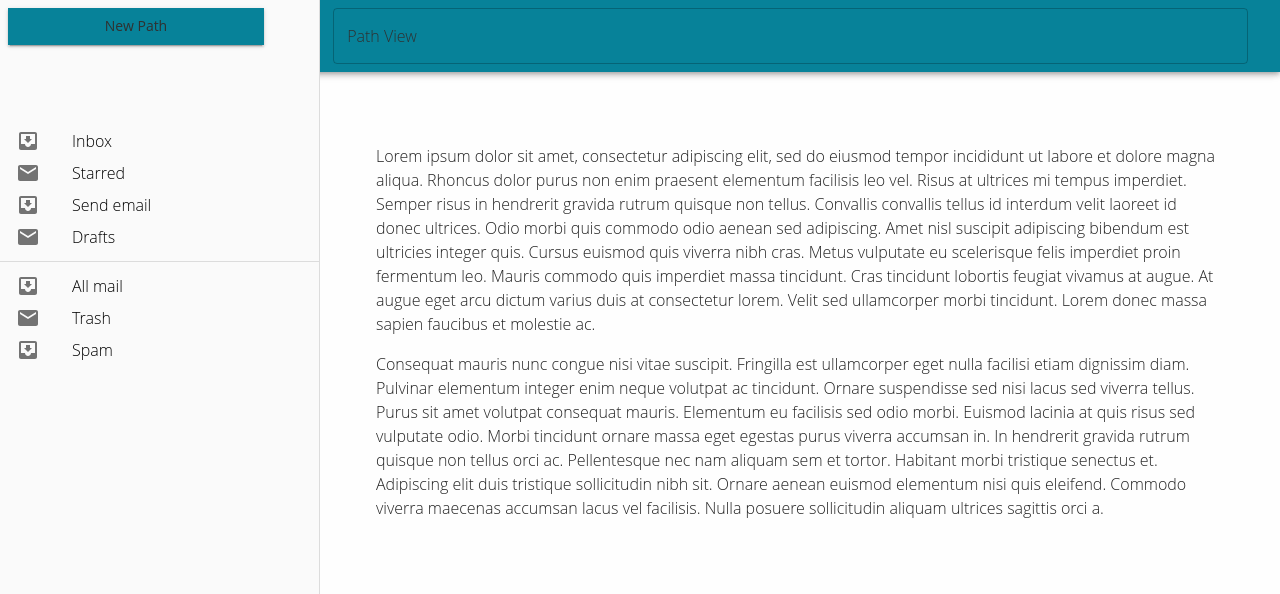
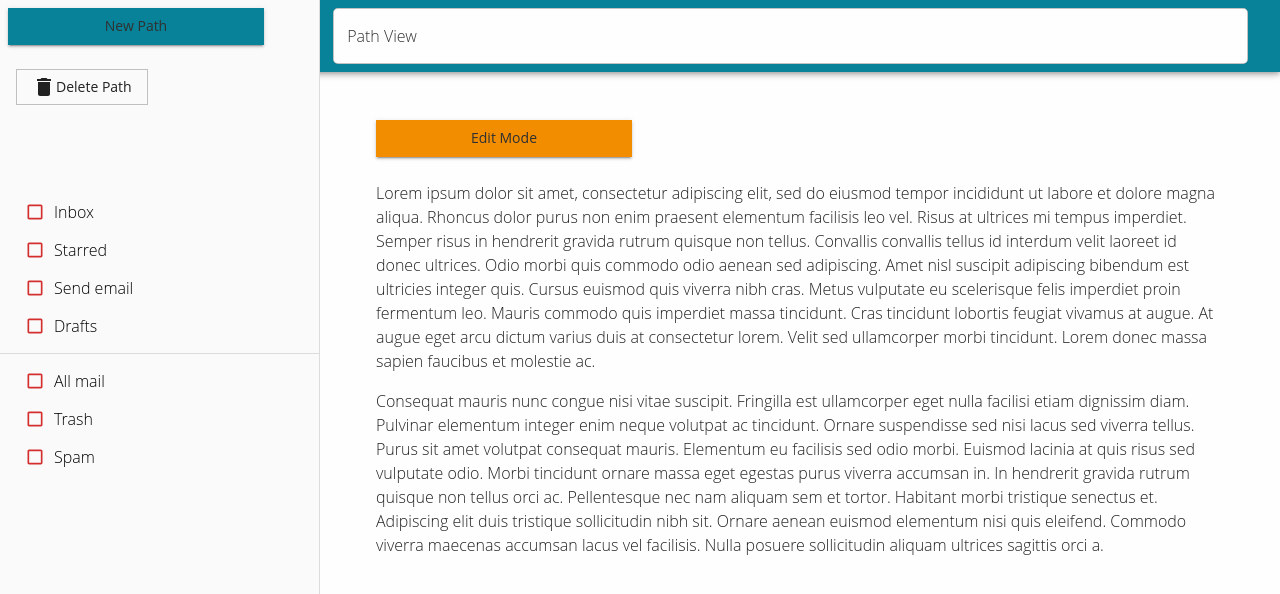
Before and after one commit to jocelynmutso/content-editor, a React (Create React App) app: page / in a window 1280 px wide. Shown: the top 594 px of the page. Built offline with nearby package versions, Linux system fonts and the light colour scheme.

Commit message:
add delete buttons

```diff
--- /dev/null
+++ b/src/core/buttons/DeleteCheckbox.tsx
@@ -0,0 +1,39 @@
+import React from 'react';
+import { createStyles, Theme, makeStyles } from '@material-ui/core/styles';
+import Checkbox from '@material-ui/core/Checkbox';
+
+
+
+const useStyles = makeStyles((theme: Theme) =>
+  createStyles({
+    checkbox: {
+      color: theme.palette.error.dark,
+    },
+  }),
+);
+
+
+
+interface DeleteCheckboxProps {
+
+}
+
+
+const DeleteCheckbox: React.FC<DeleteCheckboxProps> = () => {
+  const classes = useStyles();
+  const [checked, setChecked] = React.useState(true);
+  const handleChange = (event: React.ChangeEvent<HTMLInputElement>) => {
+  };
+
+  return (
+    <div>
+      <Checkbox
+        className={classes.checkbox}
+        size="small"
+        inputProps={{ 'aria-label': 'checkbox with small size' }}
+      />
+    </div>
+  );
+}
+
+export { DeleteCheckbox }
--- /dev/null
+++ b/src/core/buttons/DeletePathButton.tsx
@@ -0,0 +1,37 @@
+import React from 'react';
+import { createStyles, Theme, makeStyles } from '@material-ui/core/styles';
+import Button from '@material-ui/core/Button';
+import DeleteIcon from '@material-ui/icons/Delete';
+
+
+const useStyles = makeStyles((theme: Theme) =>
+  createStyles({
+    button: {
+      "&:hover": {
+         color: theme.palette.error.dark,
+         backgroundColor: theme.palette.background.default,
+      },
+      margin: theme.spacing(2),
+    },
+  }),
+);
+
+interface DeletePathButtonProps {
+
+}
+
+
+const DeletePathButton: React.FC<DeletePathButtonProps> = () => {
+  const classes = useStyles();
+
+  return (
+    <div>
+      <Button variant="outlined" className={classes.button}>
+      <DeleteIcon />
+        Delete path
+      </Button>
+    </div>
+  );
+}
+
+export { DeletePathButton }
--- a/src/core/buttons/EditModeButton.tsx
+++ b/src/core/buttons/EditModeButton.tsx
@@ -6,9 +6,10 @@ const useStyles = makeStyles((theme: Theme) =>
   createStyles({
     root: {
       '& > *': {
-        margin: theme.spacing(1),
+        marginLeft: 0,
+        marginBottom: theme.spacing(3),
         width: '20vw',
-        align: 'center'
+        backgroundColor: theme.palette.info.main
       },
     },
   }),
@@ -24,7 +25,7 @@ const EditModeButton: React.FC<EditModeButtonProps> = () => {
   return (
     <div className={classes.root}>
       <Button variant="contained" color="primary">
-        Edit
+        Edit Mode
       </Button>
     </div>
   );
--- a/src/core/buttons/NewPathButton.tsx
+++ b/src/core/buttons/NewPathButton.tsx
@@ -8,7 +8,6 @@ const useStyles = makeStyles((theme: Theme) =>
       '& > *': {
         margin: theme.spacing(1),
         width: '20vw',
-        align: 'center'
       },
     },
   }),
--- a/src/core/components/PathView.tsx
+++ b/src/core/components/PathView.tsx
@@ -8,6 +8,8 @@ const useStyles = makeStyles((theme: Theme) =>
       '& > *': {
         margin: theme.spacing(1),
         width: '100ch',
+        backgroundColor: theme.palette.background.paper,
+        borderRadius: 5,
       },
     },
   }),
--- a/src/core/index.ts
+++ b/src/core/index.ts
@@ -7,3 +7,5 @@ export { PathView } from './components/PathView';
 
 export { NewPathButton } from './buttons/NewPathButton';
 export { EditModeButton } from './buttons/EditModeButton';
+export { DeleteCheckbox } from './buttons/DeleteCheckbox';
+export { DeletePathButton } from './buttons/DeletePathButton';
--- a/src/core/layout/AppDrawer.tsx
+++ b/src/core/layout/AppDrawer.tsx
@@ -6,13 +6,12 @@ import Toolbar from '@material-ui/core/Toolbar';
 import List from '@material-ui/core/List';
 import Divider from '@material-ui/core/Divider';
 import ListItem from '@material-ui/core/ListItem';
-import ListItemIcon from '@material-ui/core/ListItemIcon';
 import ListItemText from '@material-ui/core/ListItemText';
-import InboxIcon from '@material-ui/icons/MoveToInbox';
-import MailIcon from '@material-ui/icons/Mail';
+
 
 import { NewPathButton } from '../';
-
+import { DeleteCheckbox } from '../';
+import { DeletePathButton } from '../';
 
 const drawerWidth = '25vw';
 
@@ -59,14 +58,14 @@ const AppDrawer: React.FC<AppDrawerProps> = () => {
           paper: classes.drawerPaper,
         }}
       >
-      <NewPathButton />
-
+        <NewPathButton />
+        <DeletePathButton />
         <Toolbar />
         <div className={classes.drawerContainer}>
           <List>
             {['Inbox', 'Starred', 'Send email', 'Drafts'].map((text, index) => (
               <ListItem button key={text}>
-                <ListItemIcon>{index % 2 === 0 ? <InboxIcon /> : <MailIcon />}</ListItemIcon>
+                <DeleteCheckbox />
                 <ListItemText primary={text} />
               </ListItem>
             ))}
@@ -75,7 +74,7 @@ const AppDrawer: React.FC<AppDrawerProps> = () => {
           <List>
             {['All mail', 'Trash', 'Spam'].map((text, index) => (
               <ListItem button key={text}>
-                <ListItemIcon>{index % 2 === 0 ? <InboxIcon /> : <MailIcon />}</ListItemIcon>
+                <DeleteCheckbox />
                 <ListItemText primary={text} />
               </ListItem>
             ))}
--- a/src/core/layout/AppEditor.tsx
+++ b/src/core/layout/AppEditor.tsx
@@ -1,6 +1,8 @@
 import React from 'react';
 import Container from '@material-ui/core/Container';
 import { makeStyles, createStyles, Theme, Toolbar, Typography } from '@material-ui/core';
+
+import { EditModeButton } from '../';
 
 const useStyles = makeStyles((theme: Theme) =>
   createStyles({
@@ -8,12 +10,15 @@ const useStyles = makeStyles((theme: Theme) =>
       backgroundColor: theme.palette.background.paper,
       height: '95vh',
       maxWidth: "95vw",
-      paddingTop: theme.spacing(10),
+      paddingTop: theme.spacing(15),
     },
     content: {
       flexGrow: 1,
       paddingLeft: '25vw',
     },
+    spacer: {
+      flexGrow: 1,
+    }
   }),
 );
 
@@ -26,9 +31,11 @@ const AppEditor: React.FC<AppEditorProps> = () => {
   const classes = useStyles();
 
   return (
+
     <Container className={classes.container}>
       <main className={classes.content}>
-        <Toolbar />
+        <div className={classes.spacer} />
+          <EditModeButton />
         <Typography paragraph>
           Lorem ipsum dolor sit amet, consectetur adipiscing elit, sed do eiusmod tempor incididunt
           ut labore et dolore magna aliqua. Rhoncus dolor purus non enim praesent elementum
--- a/src/core/layout/AppHeader.tsx
+++ b/src/core/layout/AppHeader.tsx
@@ -2,7 +2,6 @@ import React from 'react';
 import { createStyles, makeStyles, Theme } from '@material-ui/core/styles';
 import AppBar from '@material-ui/core/AppBar';
 import Toolbar from '@material-ui/core/Toolbar';
-import Typography from '@material-ui/core/Typography';
 import IconButton from '@material-ui/core/IconButton';
 import MenuIcon from '@material-ui/icons/Menu';
 
```
